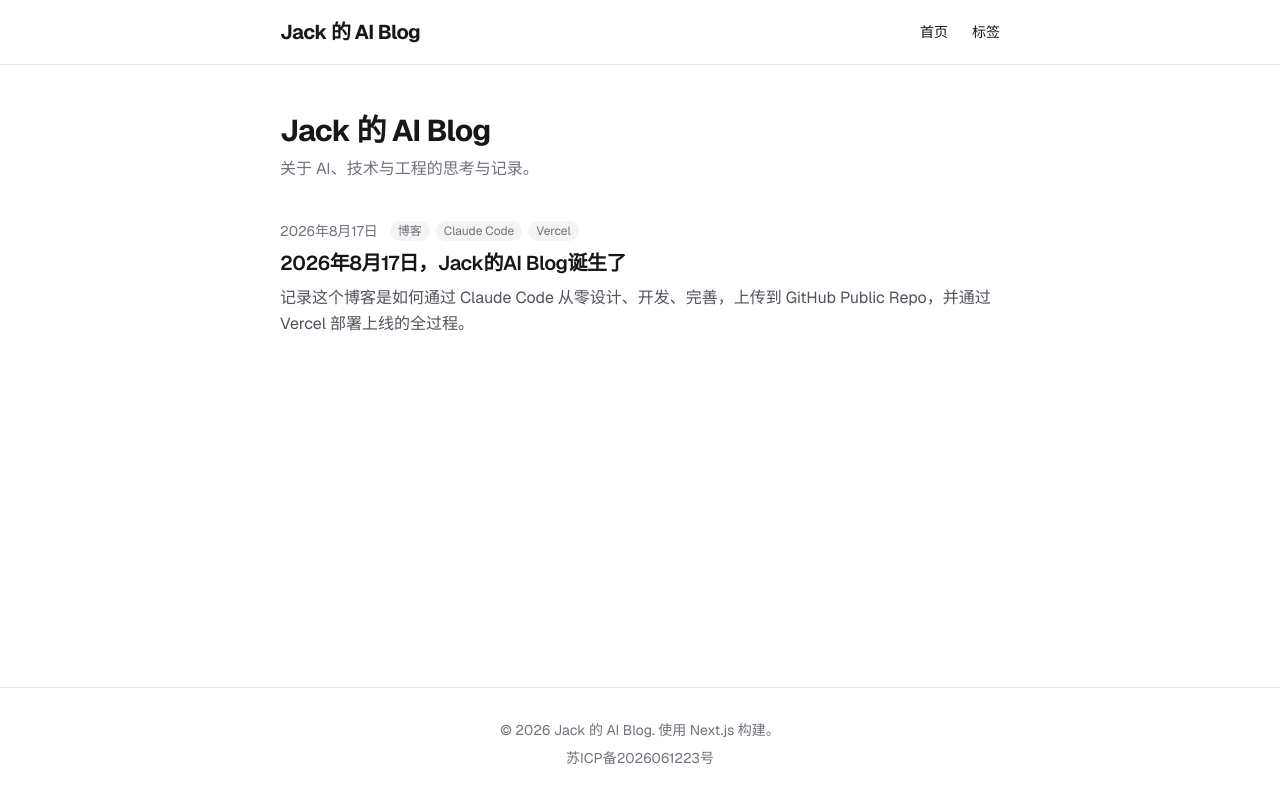
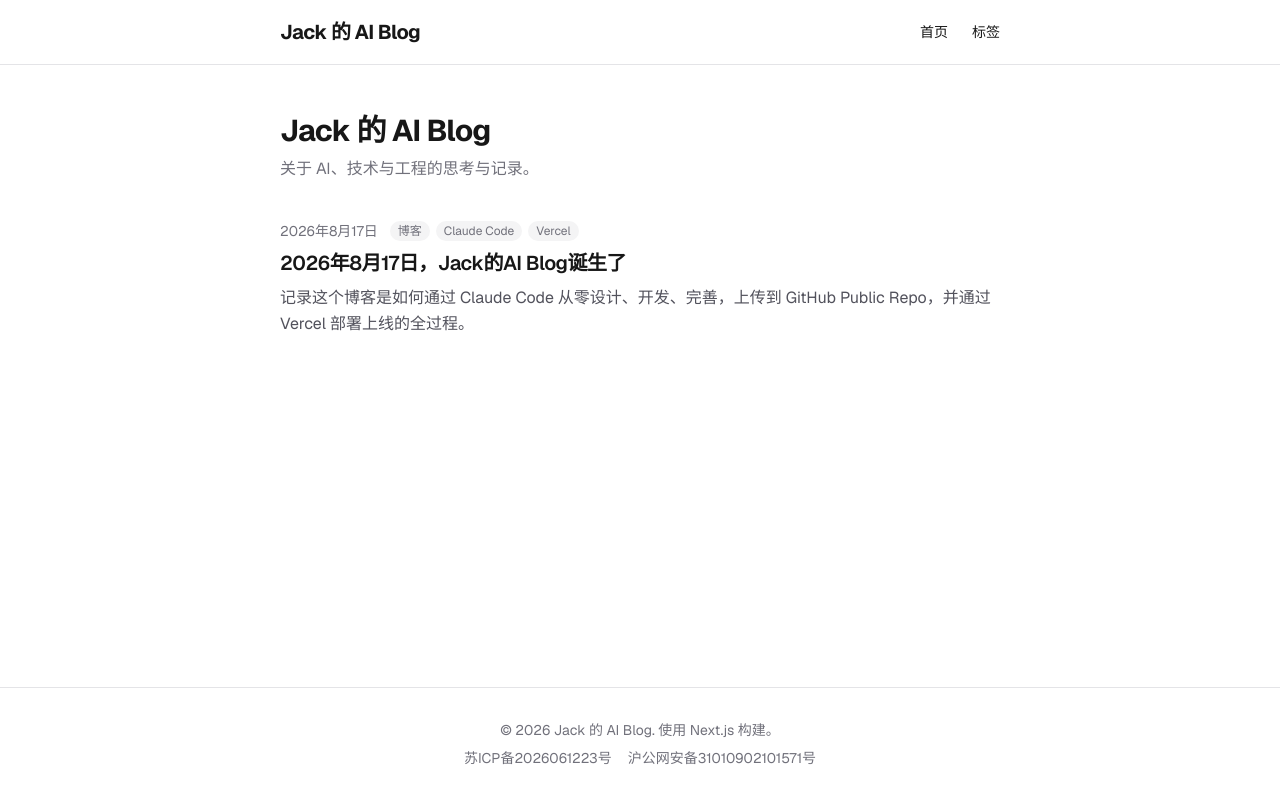
Before and after one commit to jacklearntech/ai-blog, a Next.js app: page / in a window 1280 px wide. Built offline with nearby package versions, Linux system fonts and the light colour scheme.

Commit message:
Site footer (ICP + 公安备案)
Site footer (ICP + 公安备案)

```diff
--- a/src/components/Footer.tsx
+++ b/src/components/Footer.tsx
@@ -3,7 +3,7 @@ export default function Footer() {
     <footer className="border-t border-zinc-200 dark:border-zinc-800 mt-auto">
       <div className="max-w-3xl mx-auto px-6 py-8 text-center text-sm text-zinc-500 dark:text-zinc-400">
         <p>&copy; {new Date().getFullYear()} Jack 的 AI Blog. 使用 Next.js 构建。</p>
-        <p className="mt-2">
+        <p className="mt-2 flex flex-wrap justify-center gap-x-4 gap-y-1 px-4">
           <a
             href="https://beian.miit.gov.cn/"
             target="_blank"
@@ -12,6 +12,14 @@ export default function Footer() {
           >
             苏ICP备2026061223号
           </a>
+          <a
+            href="https://www.beian.gov.cn/"
+            target="_blank"
+            rel="noopener noreferrer"
+            className="hover:text-zinc-700 dark:hover:text-zinc-300 transition-colors"
+          >
+            沪公网安备31010902101571号
+          </a>
         </p>
       </div>
     </footer>
```
Also changed, not shown: .ai/project_map.md.
